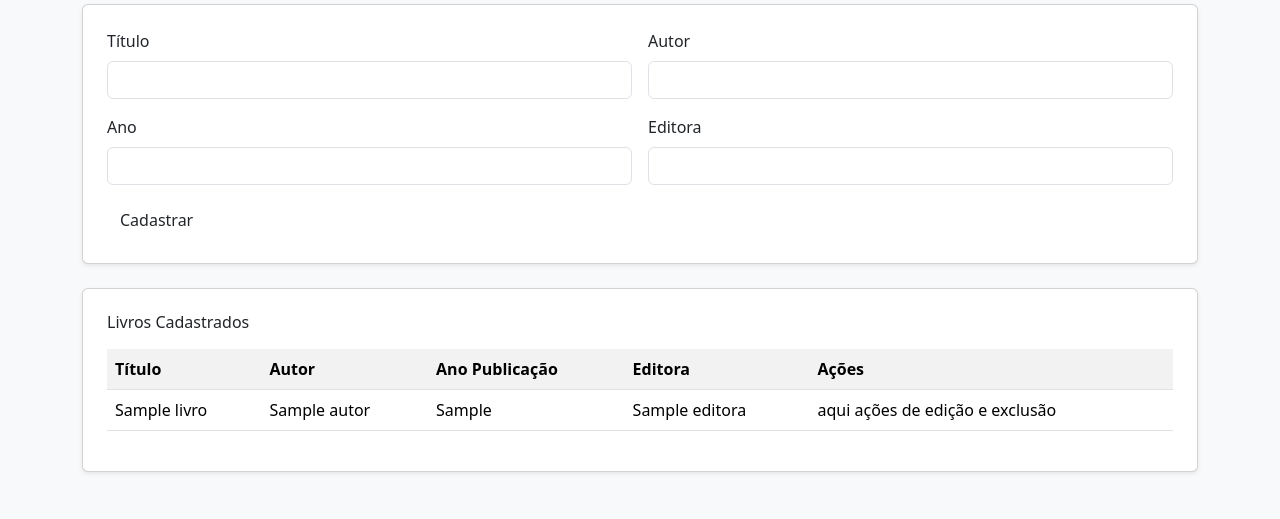
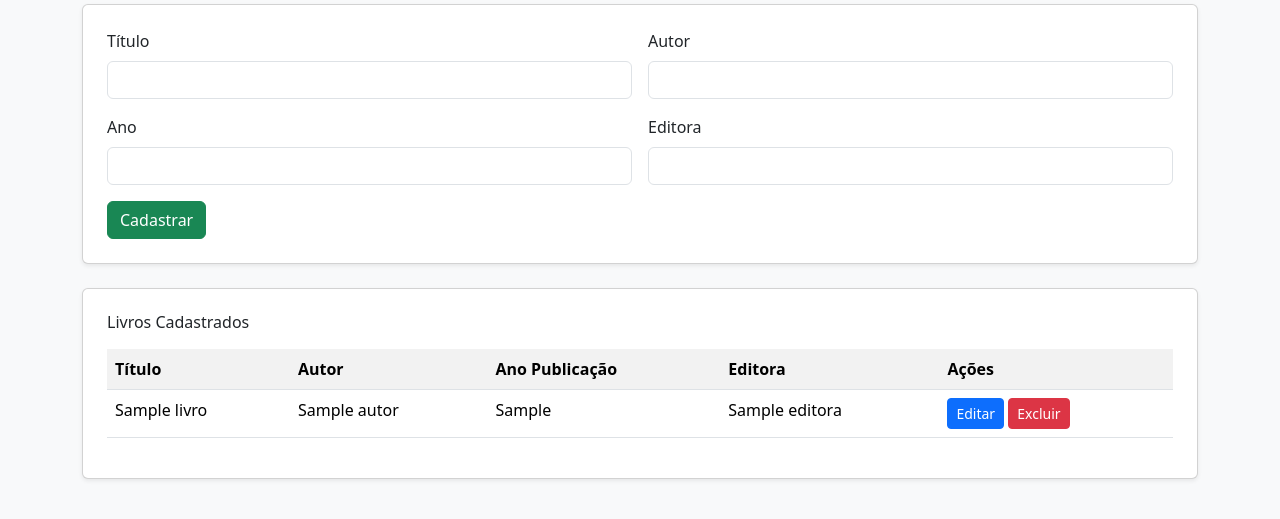
Before and after one commit to cauegrazziotinborga/02biblioteca, a Django app: template aula-sistema-gerenciamento-biblioteca/sistema-gerenciamento-biblioteca/sgb_livros/templates/livros.html in a window 1280 px wide. Shown: the part 156-675 px from the top of the page. Run offline with Django 3.2, Linux system fonts and the light colour scheme; the template is opened without the code that fills it: most values are stand-ins (such as "Sample title", 1, 10 or a date in 2020).

Commit message:
alterações na aula 18-09

```diff
--- a/aula-sistema-gerenciamento-biblioteca/sistema-gerenciamento-biblioteca/sgb/urls.py
+++ b/aula-sistema-gerenciamento-biblioteca/sistema-gerenciamento-biblioteca/sgb/urls.py
@@ -20,4 +20,5 @@ from django.urls import path, include
 urlpatterns = [
     path('admin/', admin.site.urls),
     path('livros/', include('sgb_livros.urls')),
+    # path('/', include('sgb_livros.urls')),
 ]
--- a/aula-sistema-gerenciamento-biblioteca/sistema-gerenciamento-biblioteca/sgb_livros/templates/livros.html
+++ b/aula-sistema-gerenciamento-biblioteca/sistema-gerenciamento-biblioteca/sgb_livros/templates/livros.html
@@ -46,11 +46,11 @@
                     <div class="col-md-6">
                         <label class="form-label">Editora</label>
                         <input type="text" name="editora" class="form-control"
-                            value="{{ livro_editar.editora|default:'' }}" required>
+                            value="{{ livro_editar.editora|default:'' }}">
                     </div>
                 </div>
                 <div class="mt-3">
-                    <button type="submit" class="btn btn-sucess">
+                    <button type="submit" class="btn btn-success">
                         {% if livro_editar %} Atualizar {% else %} Cadastrar {% endif %}
                     </button>
                 </div>
@@ -74,7 +74,8 @@
                     <td>{{ livro.ano_publicacao }}</td>
                     <td>{{ livro.editora }}</td>
                     <td>
-                        aqui ações de edição e exclusão
+                        <a href="{% url 'edita_livro' livro.id %}" class="btn btn-sm btn-primary">Editar</a>
+                        <a href="{% url 'exclui_livro' livro.id %}" class="btn btn-sm btn-danger" onclick="return confirm('Deseja excluir este livro?')">Excluir</a>
                     </td>
                 </tr>
                 {% empty %}
--- a/aula-sistema-gerenciamento-biblioteca/sistema-gerenciamento-biblioteca/sgb_livros/urls.py
+++ b/aula-sistema-gerenciamento-biblioteca/sistema-gerenciamento-biblioteca/sgb_livros/urls.py
@@ -5,4 +5,6 @@ urlpatterns = [
     # path('', views.livros),
     # path('salva_livro', views.salva_livros),
     path('', views.cadastra_livro, name='cadastra_livro'),
+    path('excluir/<int:livro_id>', views.exclui_livro, name='exclui_livro'),
+    path('editar/<int:livro_id>', views.edita_livro, name='edita_livro'),
 ]
```
Also changed, not shown: aula-sistema-gerenciamento-biblioteca/sistema-gerenciamento-biblioteca/sgb_livros/views.py (+21 -1 lines), aula-sistema-gerenciamento-biblioteca/sistema-gerenciamento-biblioteca/db.sqlite3.
